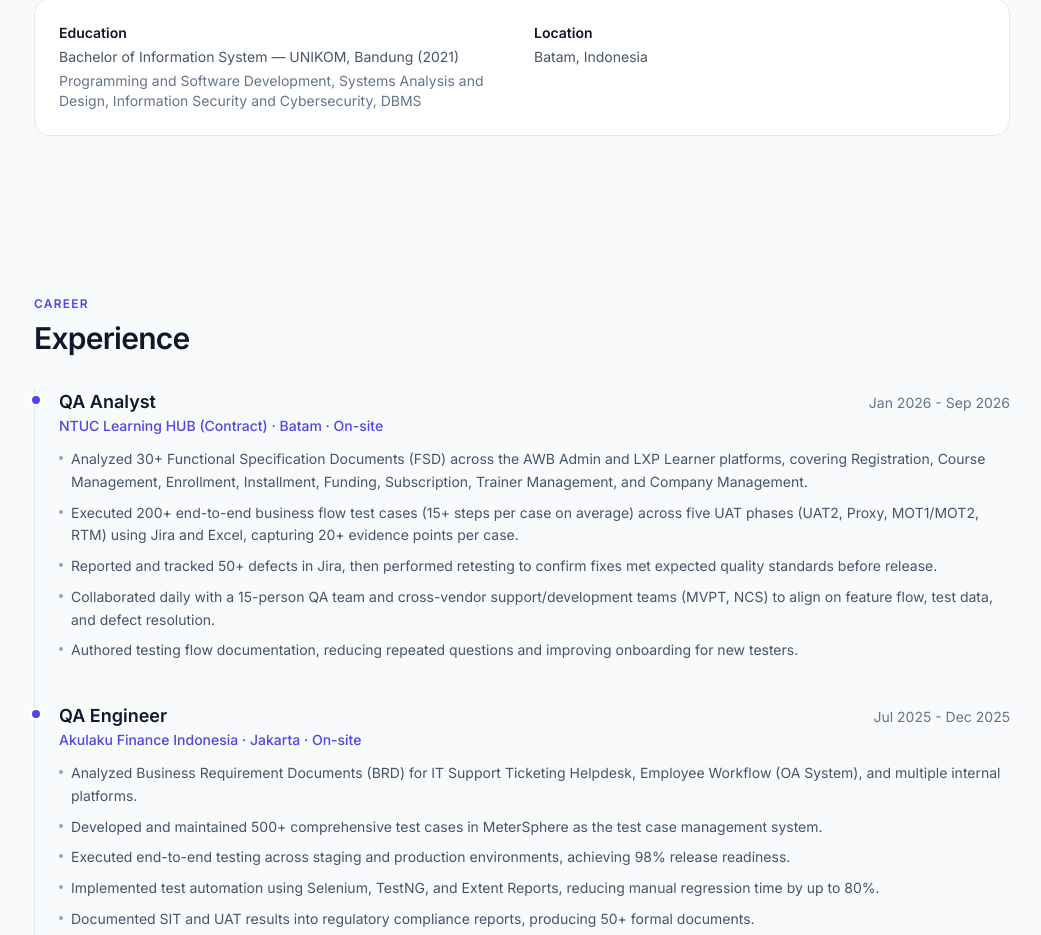
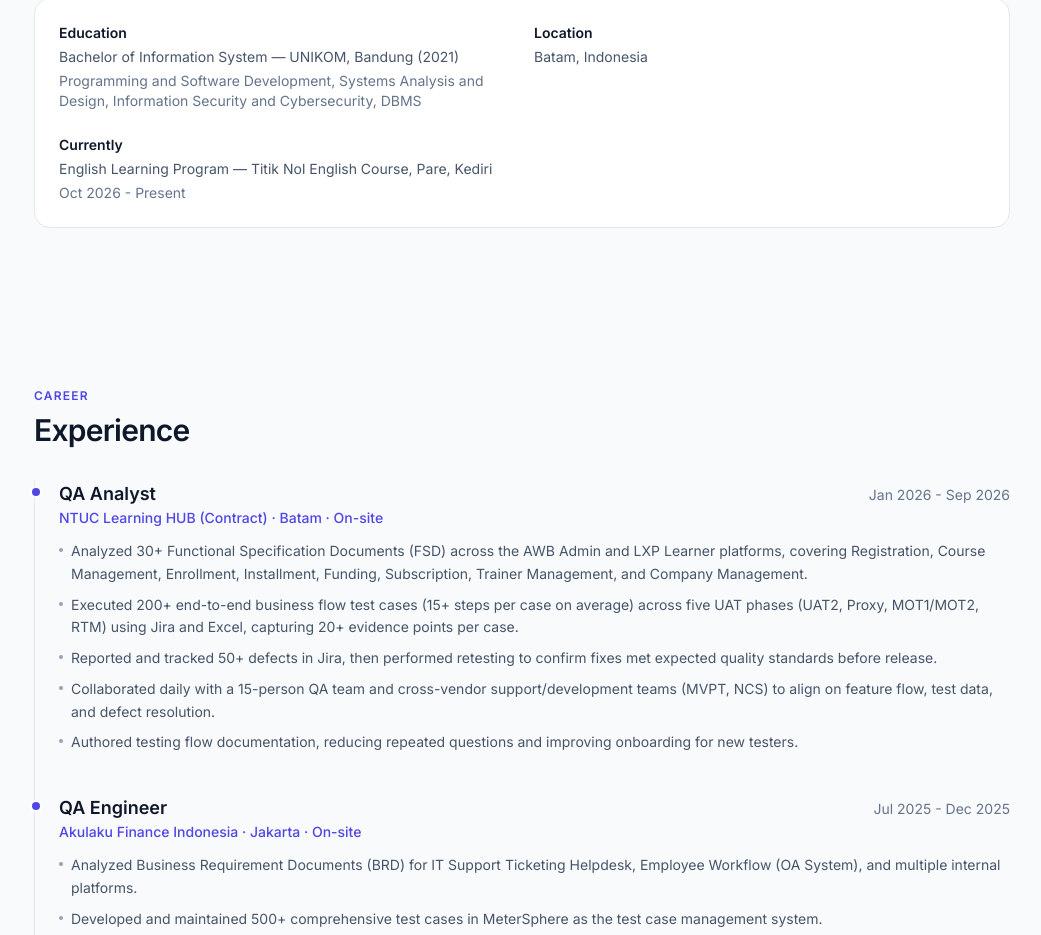
Before and after one commit to mhdnurfaizzy/portofolio, a Next.js app: page / in a window 1280 px wide. Shown: the part 1130-2065 px from the top of the page, without its empty margins (118-1159 px from the left). Built offline with nearby package versions, Linux system fonts and the light colour scheme.

Commit message:
Add current activity: English Learning Program at Titik Nol, Pare
Co-Authored-By: Claude Opus 5.5 <noreply@anthropic.com>

```diff
--- a/app/data.ts
+++ b/app/data.ts
@@ -9,6 +9,13 @@ export const profile = {
   github: "https://github.com/mhdnurfaizzy",
   summary:
     "QA Engineer with 4 years across Fintech, E-commerce, Government, and EdTech, executing 1,000+ test cases and detecting 300+ defects across manual and automation testing (Selenium, Playwright, API testing). Experienced coordinating UAT and regulatory sign-off with cross-border teams in China, Singapore, and Indonesia.",
+};
+
+export const currentActivity = {
+  activity: "English Learning Program",
+  org: "Titik Nol English Course",
+  location: "Pare, Kediri",
+  period: "Oct 2026 - Present",
 };
 
 export const stats = [
--- a/app/page.tsx
+++ b/app/page.tsx
@@ -2,6 +2,7 @@ import Nav from "./components/Nav";
 import Section from "./components/Section";
 import {
   profile,
+  currentActivity,
   stats,
   experience,
   freelanceProjects,
@@ -98,6 +99,16 @@ export default function Home() {
           <div>
             <p className="text-sm font-semibold text-ink">Location</p>
             <p className="mt-1 text-sm text-slate-600">{profile.location}</p>
+          </div>
+          <div className="sm:col-span-2">
+            <p className="text-sm font-semibold text-ink">Currently</p>
+            <p className="mt-1 text-sm text-slate-600">
+              {currentActivity.activity} — {currentActivity.org},{" "}
+              {currentActivity.location}
+            </p>
+            <p className="mt-1 text-sm text-slate-500">
+              {currentActivity.period}
+            </p>
           </div>
         </div>
       </Section>
```
